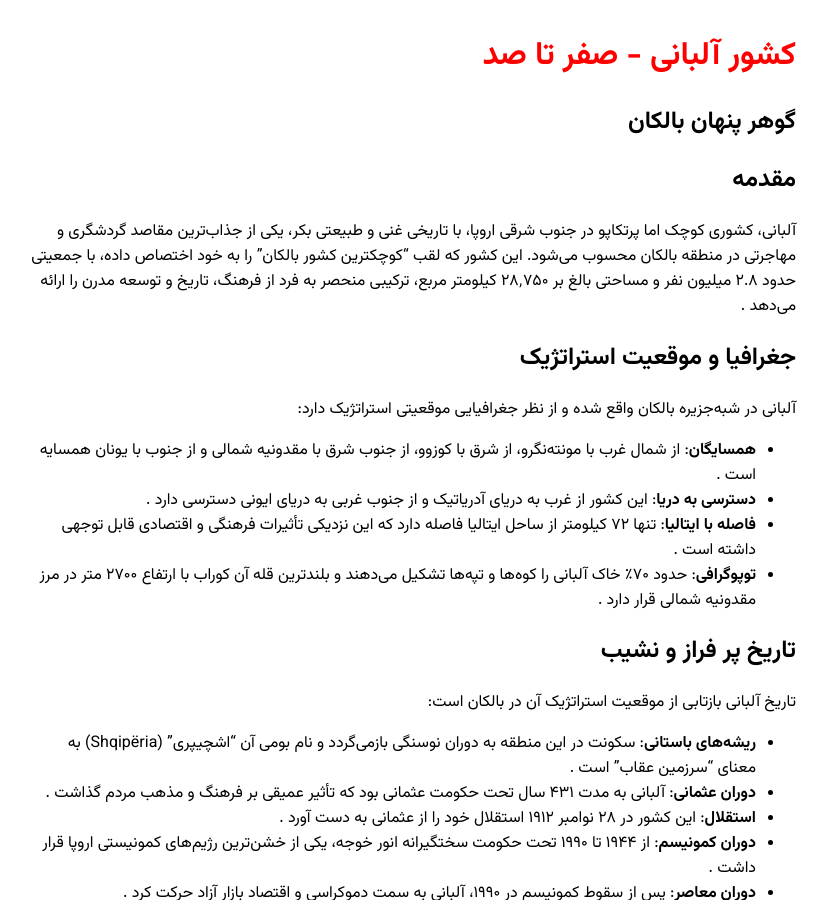
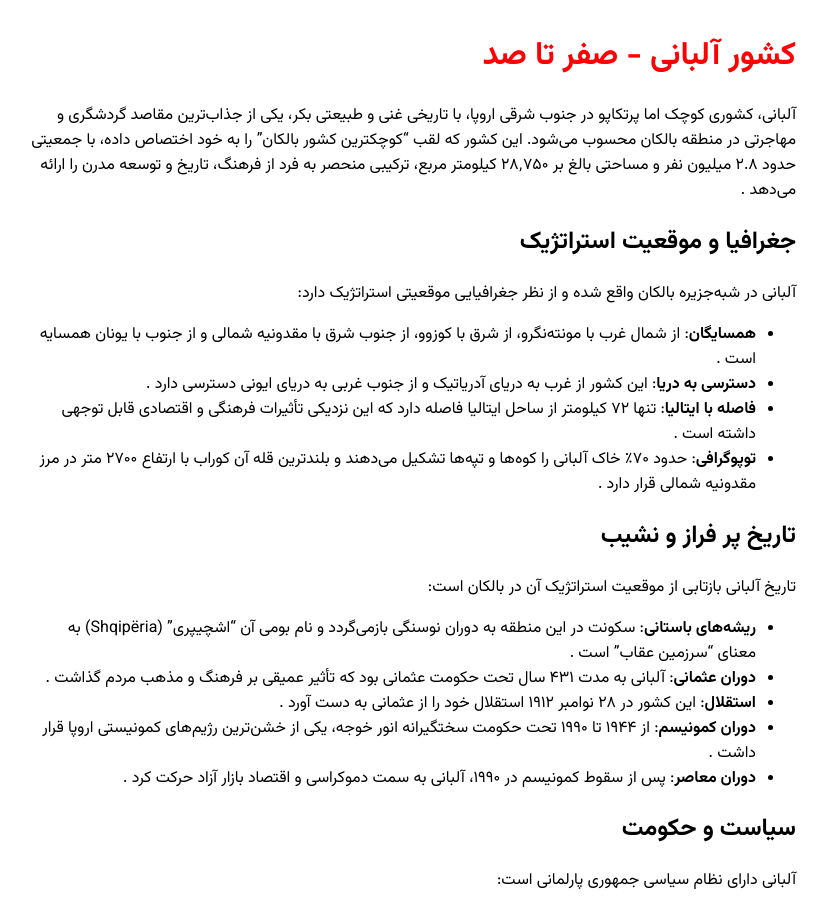
Before and after one commit to darkblog/darkblog.github.io, a Jekyll site: the page built from _posts/2025-6-28-15.md, in a window 1280 px wide and 900 px high. Shown: the whole window, without its empty margins (228-1056 px from the left). Built offline with Jekyll 4.4.1, drawn with Linux system fonts in a browser that asks for light colours.

Commit message:
Update and rename 2025-2-4-15.md to 2025-6-28-15.md

```diff
--- a/_posts/2025-2-4-15.md
+++ b/_posts/2025-6-28-15.md
@@ -2,10 +2,6 @@
 layout: post
 title: کشور آلبانی - صفر تا صد
 ---
-
-## گوهر پنهان بالکان
-
-## مقدمه
 
 آلبانی، کشوری کوچک اما پرتکاپو در جنوب شرقی اروپا، با تاریخی غنی و طبیعتی بکر، یکی از جذاب‌ترین مقاصد گردشگری و مهاجرتی در منطقه بالکان محسوب می‌شود. این کشور که لقب "کوچکترین کشور بالکان" را به خود اختصاص داده، با جمعیتی حدود ۲.۸ میلیون نفر و مساحتی بالغ بر ۲۸٬۷۵۰ کیلومتر مربع، ترکیبی منحصر به فرد از فرهنگ، تاریخ و توسعه مدرن را ارائه می‌دهد .
 
```
